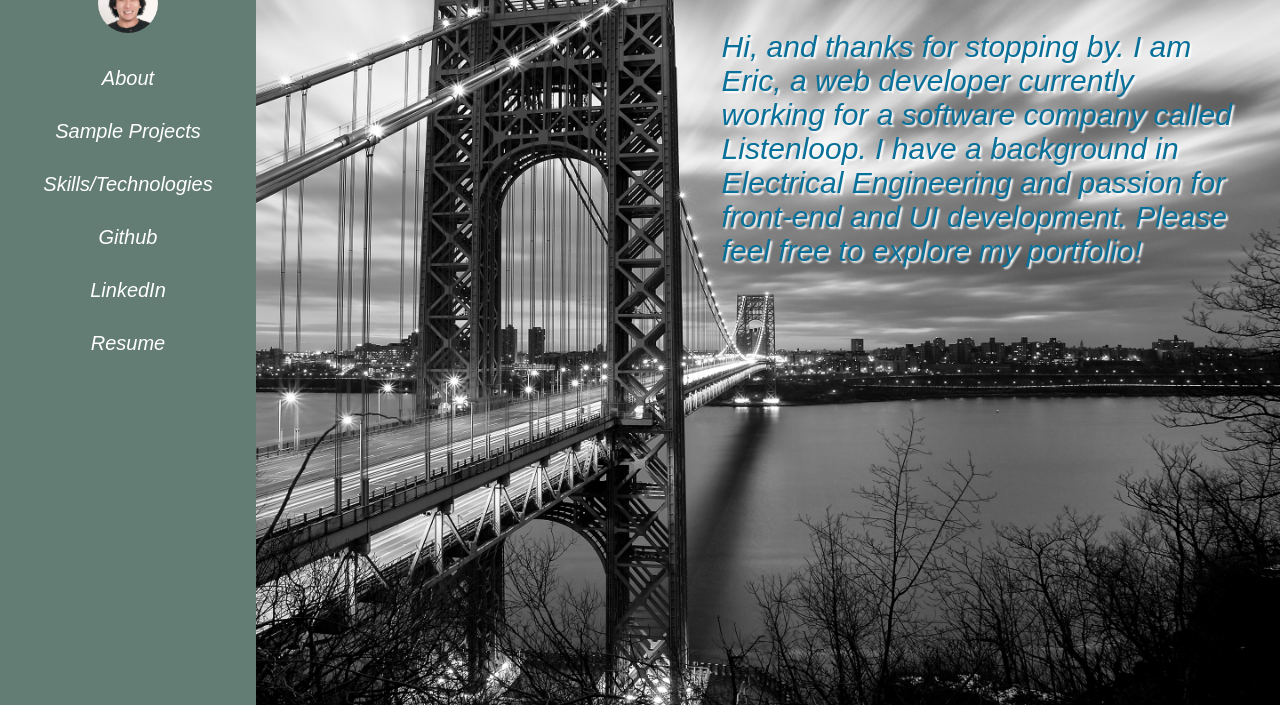
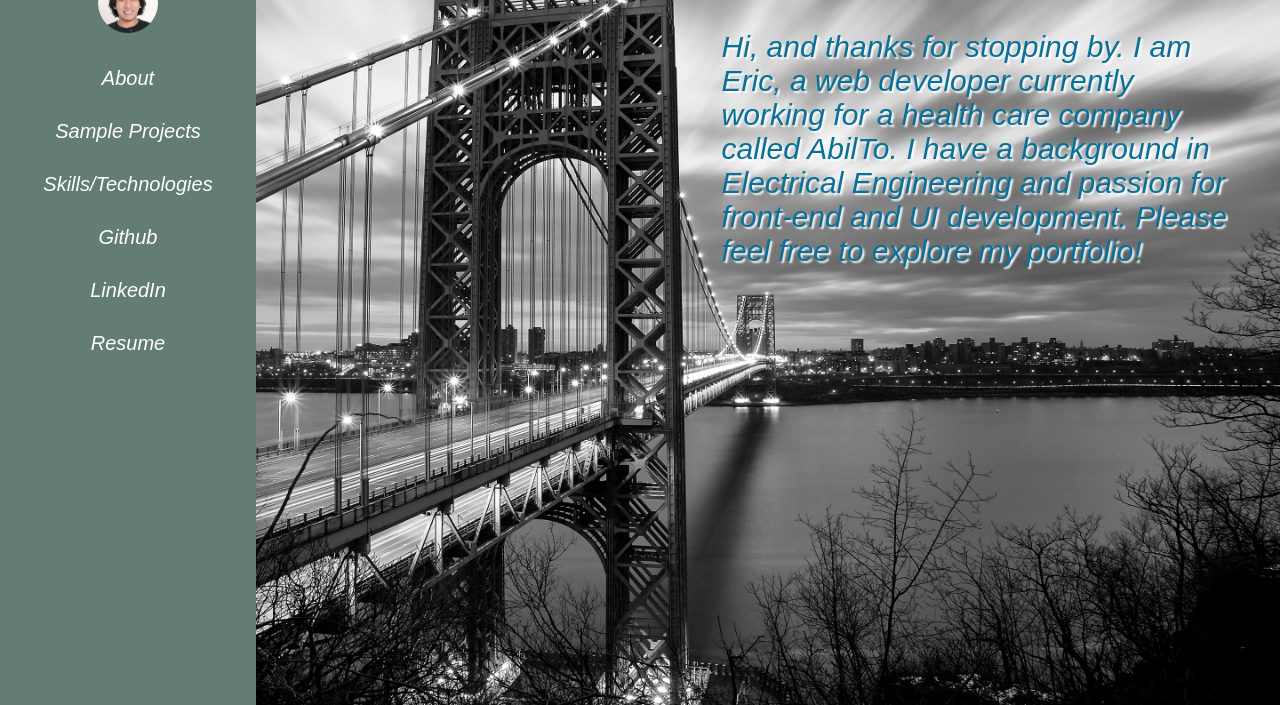
Before and after one commit to erzhu4/erzhu4.github.io, a plain HTML site: page index.html in a window 1280 px wide. Shown: the part 95-800 px from the top of the page. Drawn offline with Linux system fonts and the light colour scheme.

Commit message:
change about

```diff
--- a/index.html
+++ b/index.html
@@ -49,7 +49,7 @@
 		<div class="section home-container show">
       <h1>About Me</h1>
 		    <div class="intro-info">
-		      Hi, and thanks for stopping by. I am Eric, a web developer currently working for a software company called Listenloop. I have a background in Electrical Engineering and passion for front-end and UI development. Please feel free to explore my portfolio!
+		      Hi, and thanks for stopping by. I am Eric, a web developer currently working for a health care company called AbilTo. I have a background in Electrical Engineering and passion for front-end and UI development. Please feel free to explore my portfolio!
 		    </div>
 		</div>
 
```
